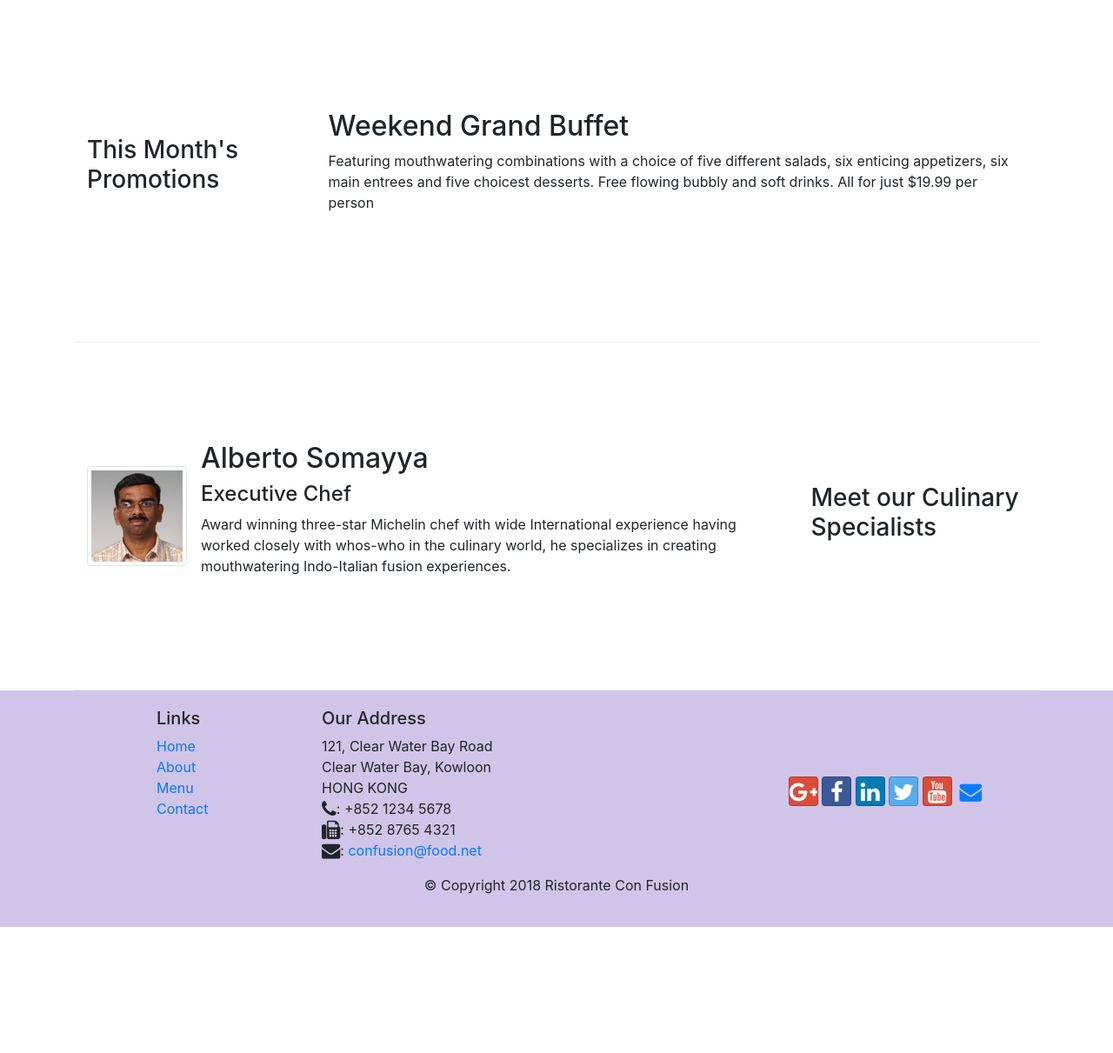
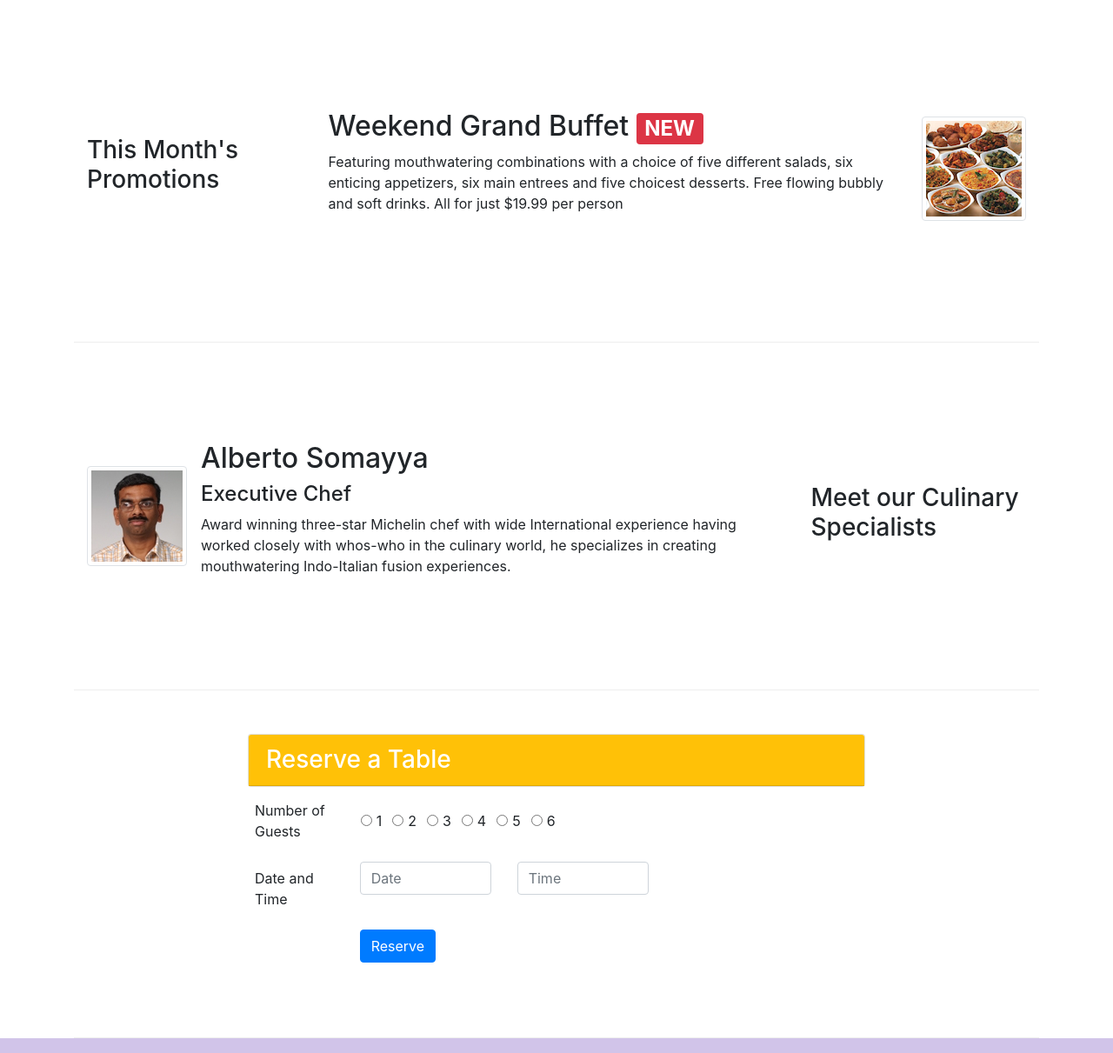
Before and after one commit to ajayjoseaji/first-repo, a website: page index.html in a window 1280 px wide. Shown: the part 740-1951 px from the top of the page at 87% size. Before the commit the page ends 1806 px from the top, so only its background shows below. Drawn offline with nearby package versions, Linux system fonts and the light colour scheme.

Commit message:
assignment 2

```diff
--- a/index.html
+++ b/index.html
@@ -41,8 +41,13 @@
                     <h1>Ristorante con Fusion</h1>
                     <p>We take inspiration from the World's best cuisines, and create a unique fusion experience. Our lipsmacking creations will tickle your culinary senses!</p>
                 </div>
-                <div class="col-12 col-sm align-self-center">
+                <div class="col-12 col-sm-3 align-self-center">
                     <img src="img/logo.png" class="img-fluid" alt="">
+                </div>
+                <div class="col-12 col-sm-3 align-self-center">
+                    <a class="btn btn-sm btn-warning" href="#a" role="button">
+                        Reserve Table
+                    </a>
                 </div>
             </div>
         </div>
@@ -71,8 +76,14 @@
                 <h3>This Month's Promotions</h3>
             </div>
             <div class="col col-sm col-md">
-                <h2>Weekend Grand Buffet</h2>
-                <p class="d-none d-sm-block">Featuring mouthwatering combinations with a choice of five different salads, six enticing appetizers, six main entrees and five choicest desserts. Free flowing bubbly and soft drinks. All for just $19.99 per person </p>
+                <div class="media">
+                    <div class="media-body">
+                        <h2 class="mt-0">Weekend Grand Buffet <span class="badge badge-danger">NEW</span></h2>
+                        <p class="d-none d-sm-block">Featuring mouthwatering combinations with a choice of five different salads, six enticing appetizers, six main entrees and five choicest desserts. Free flowing bubbly and soft drinks. All for just $19.99 per person </p>
+                    </div>
+                    <img class="d-flex ml-3 img-thumbnail align-self-center"
+                        src="img/buffet.png" alt="buffet">
+                </div>
             </div>
         </div>
 
@@ -92,6 +103,61 @@
                     </div>
                 </div>
 
+            </div>
+        </div>
+        <div id="a" class="row row-content justify-content-md-center">
+            <div class="col col-lg-8">
+                <div class="card">
+                    <h3 class="card-header bg-warning text-white">Reserve a Table</h3>
+                </div>
+                <div class="m-2">
+                    <form>
+                        <div class="form-group row">
+                            <label for="guests" class="col-md-2 col-form-label">Number of Guests</label>
+
+                            <div class="form-check form-check-inline ml-3">
+                                <input class="form-check-input" type="radio" name="inlineRadioOptions" id="inlineRadio1" value="option1">
+                                <label class="form-check-label" for="inlineRadio1">1</label>
+                            </div>
+                            <div class="form-check form-check-inline">
+                                <input class="form-check-input" type="radio" name="inlineRadioOptions" id="inlineRadio2" value="option2">
+                                <label class="form-check-label" for="inlineRadio2">2</label>
+                            </div>
+                            <div class="form-check form-check-inline">
+                                <input class="form-check-input" type="radio" name="inlineRadioOptions" id="inlineRadio3" value="option3">
+                                <label class="form-check-label" for="inlineRadio3">3</label>
+                            </div>
+                            <div class="form-check form-check-inline">
+                                <input class="form-check-input" type="radio" name="inlineRadioOptions" id="inlineRadio4" value="option4">
+                                <label class="form-check-label" for="inlineRadio1">4</label>
+                            </div>
+                            <div class="form-check form-check-inline">
+                                <input class="form-check-input" type="radio" name="inlineRadioOptions" id="inlineRadio5" value="option5">
+                                <label class="form-check-label" for="inlineRadio2">5</label>
+                            </div>
+                            <div class="form-check form-check-inline">
+                                <input class="form-check-input" type="radio" name="inlineRadioOptions" id="inlineRadio6" value="option6">
+                                <label class="form-check-label" for="inlineRadio3">6</label>
+                            </div>
+                        </div>
+                        <div class="form-group row">
+                            <label for="telnum" class="col-12 col-md-2 col-form-label">Date and Time</label>
+                            <div class="col-5 col-md-3">
+                                <input type="text" class="form-control" id="date" name="date" placeholder="Date">
+                            </div>
+                            <div class="col-5 col-md-3">
+                                <input type="text" class="form-control" id="time" name="time" placeholder="Time">
+                            </div>
+                        </div>
+                        <div class="form-group row">
+                            <div class="offset-md-2 col-md-10">
+                                <button type="submit" class="btn btn-primary">
+                                    Reserve
+                                </button>
+                            </div>
+                        </div>
+                    </form>
+                </div>
             </div>
         </div>
     </div>
```
